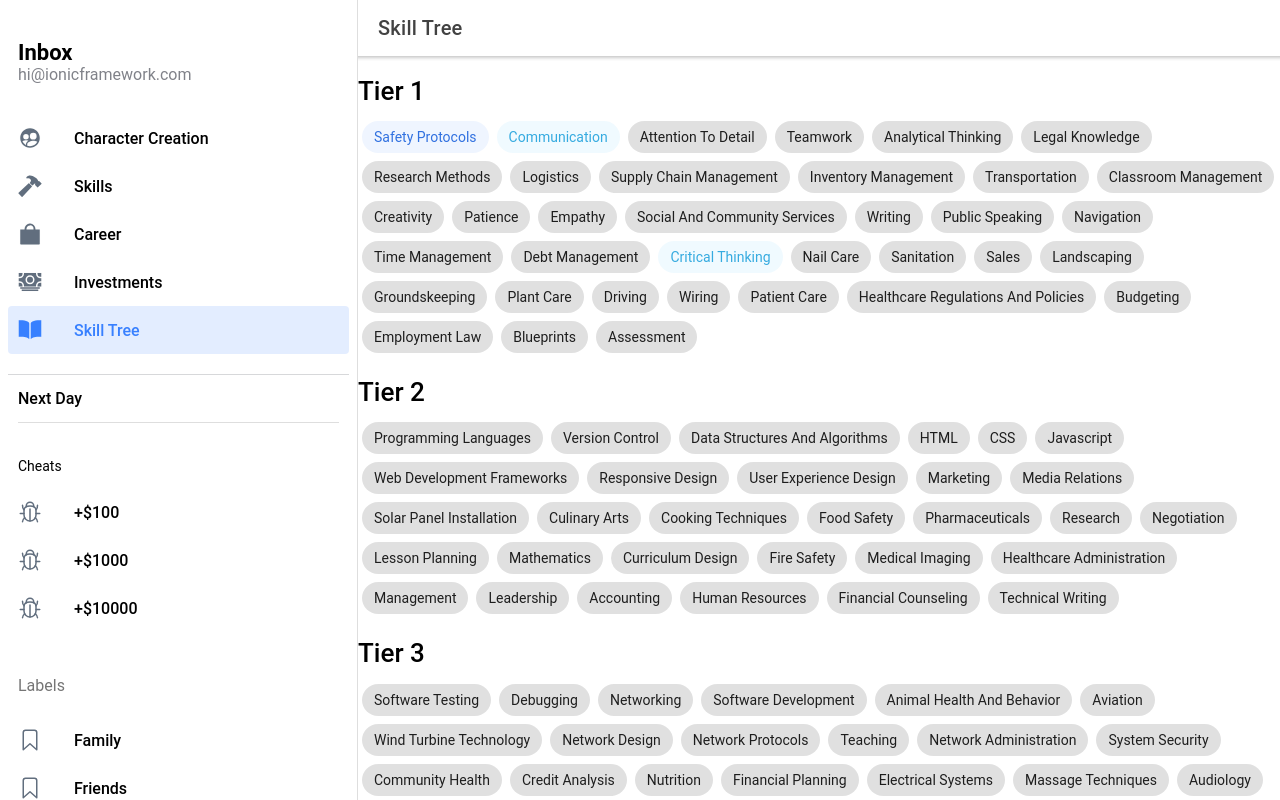
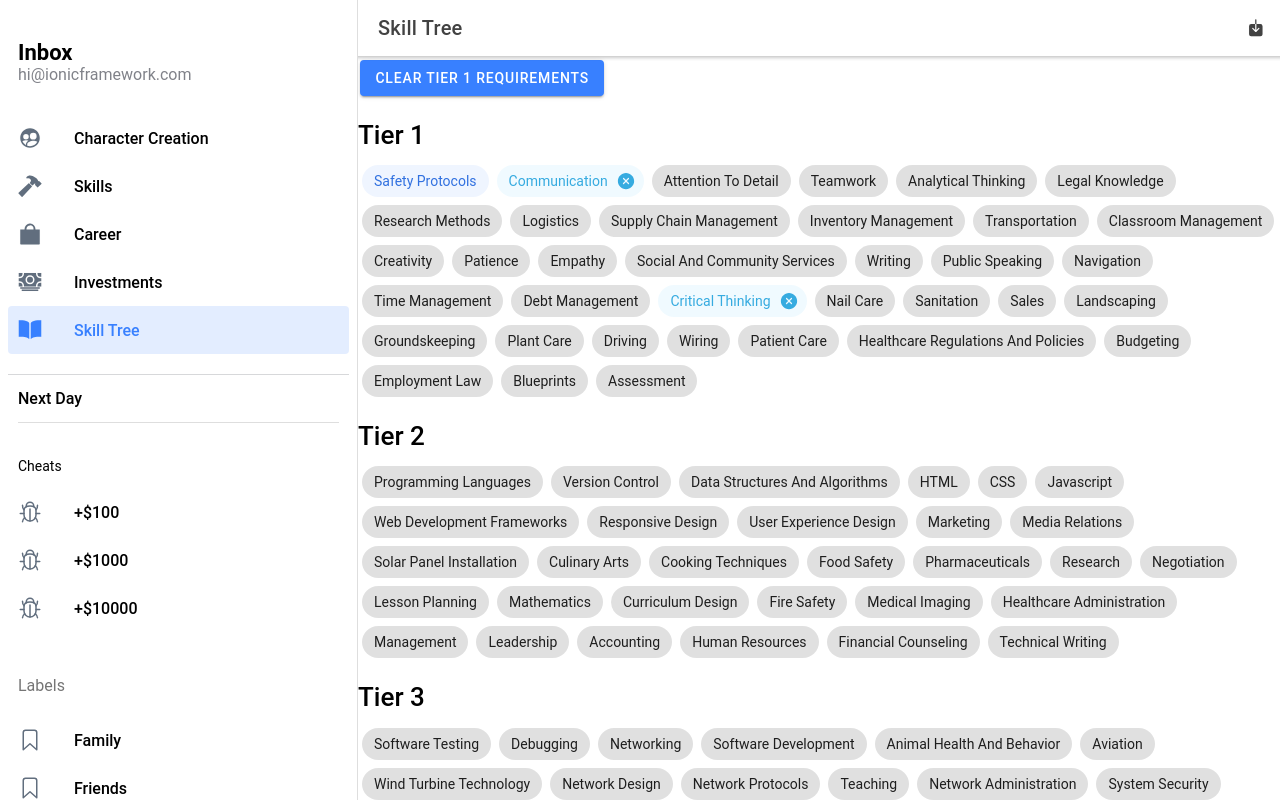
Before and after one commit to ngocnv371/lifesimulator, a React (Create React App) app: page /meta/skilltree in a window 1280 px wide. Both pictures are taken after a click on the element "Safety Protocols". Built offline with nearby package versions, Linux system fonts and the light colour scheme.

Commit message:
allow download skills json

```diff
--- a/src/features/meta/SkillTreePage.tsx
+++ b/src/features/meta/SkillTreePage.tsx
@@ -1,48 +1,56 @@
 import {
+  IonButton,
+  IonButtons,
   IonChip,
   IonContent,
   IonHeader,
+  IonIcon,
+  IonLabel,
   IonPage,
   IonTitle,
   IonToolbar,
 } from "@ionic/react";
 import { useEffect, useState } from "react";
-import { getSkillById } from "../../data/skills";
-
-const t1 =
-  "Safety protocols, Communication, Attention to detail, Teamwork, Analytical thinking, Legal knowledge, Research methods, Logistics, Supply Chain Management, Inventory Management, Transportation, Classroom Management, Creativity, Patience, Empathy, Social and Community Services, Writing, Public Speaking, Navigation, Time Management, Debt management, Critical Thinking, Nail care, Sanitation, Sales, Landscaping, Groundskeeping, Plant Care, Driving, Wiring, Patient care, Healthcare regulations and policies, Budgeting, Employment Law, Blueprints, Assessment";
-const t2 =
-  "Programming languages, Version control, Data structures and algorithms, HTML, CSS, JavaScript, Web development frameworks, Responsive design, User experience design, Marketing, Media Relations, Solar panel installation, Culinary arts, Cooking techniques, Food safety, Pharmaceuticals, Research, Negotiation, Lesson Planning, Mathematics, Curriculum design, Fire safety, Medical Imaging, Healthcare administration, Management, Leadership, Accounting, Human Resources, Financial counseling, Technical writing";
-const t3 =
-  "Software testing, Debugging, Networking, Software development, Animal health and behavior, Aviation, Wind Turbine Technology, Network Design, Network Protocols, Teaching, Network Administration, System Security, Community Health, Credit Analysis, Nutrition, Financial planning, Electrical Systems, Massage techniques, Audiology, Fitness programs, Laboratory testing, Engineering, Sustainability";
-const t4 =
-  "Clinical knowledge, Software design, Cryptography, Security policies, Database Management, Database Design, Public Health, Statistics, Mathematical Modeling, Financial analysis, Investment Strategies, Machine Learning, Surgical Skills, Anesthesia Administration, Patient Monitoring, Public safety, Emergency response, Physical Fitness, Cardiovascular Anatomy and Physiology, Medical Technology, Medication management, Anatomy, Exercise science";
-const t5 =
-  "Diagnosis, Treatment, Network security, Cybersecurity, Vulnerability assessments, Risk management, Physiology, Rehabilitation, Project management, Strategic planning, Surgery, Data analysis, Statistical analysis, Biomedical Engineering, Petroleum Engineering, Counseling, Psychology, Biochemistry, Hearing technology, Genetics, Environmental science, Political Science";
-const t6 = "";
-
-function map(t: string, tier: number) {
-  return t.split(", ").map((k) => ({ ...getSkillById(k), tier }));
-}
-
-const skills = [
-  map(t1, 1),
-  map(t2, 2),
-  map(t3, 3),
-  map(t4, 4),
-  map(t5, 5),
-].flatMap((t) => t);
-
-type Item = typeof skills[0];
+import { skills as originalSkills } from "../../data/skills";
+import { Skill } from "../../app/models";
+import { closeCircle, download } from "ionicons/icons";
 
 const SkillTreePage: React.FC = () => {
-  const [selected, setSelected] = useState<Item | null>(null);
+  const [skills, setSkills] = useState<Skill[]>(originalSkills);
+  const [selected, setSelected] = useState<Skill | null>(null);
 
   useEffect(() => {
     if (selected) {
       console.log(selected);
     }
   }, [selected]);
+
+  function handleExportJSON() {
+    const jsonData = JSON.stringify(
+      skills.sort((a, b) => a.name.localeCompare(b.name)),
+      null,
+      2
+    );
+    const blob = new Blob([jsonData], { type: "application/json" });
+    const url = URL.createObjectURL(blob);
+    const link = document.createElement("a");
+    link.href = url;
+    link.download = "skills.json";
+    document.body.appendChild(link);
+    link.click();
+    document.body.removeChild(link);
+  }
+
+  function clearTier1Requirements() {
+    const updated = skills.map((s) => {
+      if (s.tier === 1) {
+        return { ...s, requiredSkills: [] };
+      }
+      return s;
+    });
+    console.log(updated);
+    setSkills(updated);
+  }
 
   function renderTier(tier: number) {
     return skills
@@ -58,7 +66,8 @@ const SkillTreePage: React.FC = () => {
             key={s.id}
             onClick={() => setSelected(s)}
           >
-            {s.name}
+            <IonLabel>{s.name}</IonLabel>
+            {isRequired && <IonIcon icon={closeCircle}></IonIcon>}
           </IonChip>
         );
       });
@@ -69,9 +78,17 @@ const SkillTreePage: React.FC = () => {
       <IonHeader>
         <IonToolbar>
           <IonTitle>Skill Tree</IonTitle>
+          <IonButtons slot="end">
+            <IonButton onClick={() => handleExportJSON()}>
+              <IonIcon icon={download}></IonIcon>
+            </IonButton>
+          </IonButtons>
         </IonToolbar>
       </IonHeader>
       <IonContent fullscreen>
+        <IonButton onClick={() => clearTier1Requirements()}>
+          Clear Tier 1 Requirements
+        </IonButton>
         <h1>Tier 1</h1>
         {renderTier(1)}
         <h1>Tier 2</h1>
```
